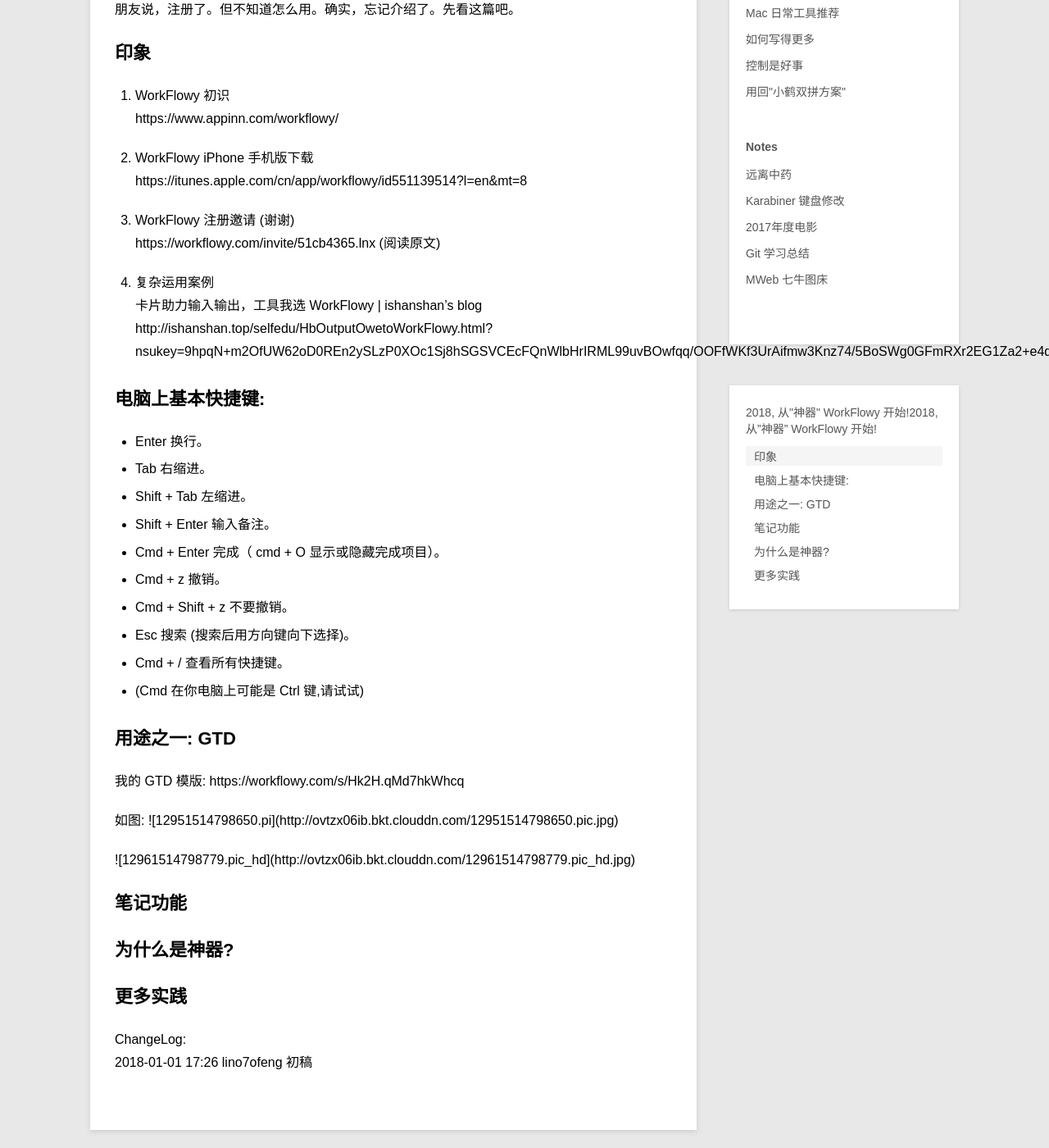
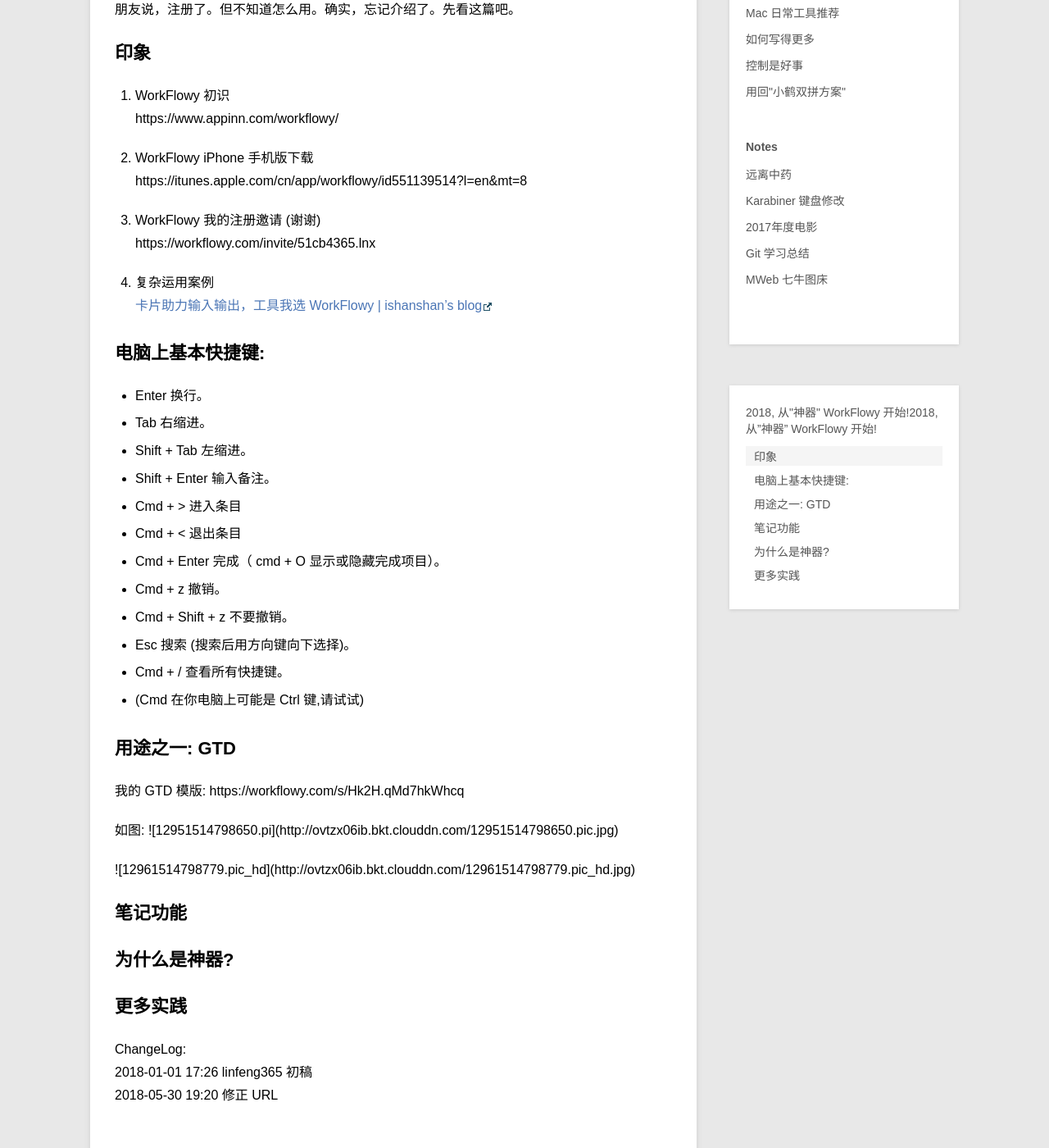
Before and after one commit to linfeng365/linfeng365.github.io, a Jekyll site: the page built from _posts/Blog/2018-01-03-workFlowy.md, in a window 1280 px wide and 1400 px high, scrolled down 264 px. Shown: the whole window at 82% size. Built offline with Jekyll 4.4.1, drawn with Linux system fonts in a browser that asks for light colours; comment, search, counter and statistics services are not loaded.

Commit message:
2018-05-30 19:21 fix

```diff
--- a/_posts/Blog/2018-01-03-workFlowy.md
+++ b/_posts/Blog/2018-01-03-workFlowy.md
@@ -16,12 +16,11 @@
 2. WorkFlowy iPhone 手机版下载
 https://itunes.apple.com/cn/app/workflowy/id551139514?l=en&mt=8
 
-3. WorkFlowy 注册邀请 (谢谢)
-https://workflowy.com/invite/51cb4365.lnx (阅读原文)
+3. WorkFlowy 我的注册邀请 (谢谢)
+https://workflowy.com/invite/51cb4365.lnx
 
 4. 复杂运用案例
-卡片助力输入输出，工具我选 WorkFlowy | ishanshan's blog
-http://ishanshan.top/selfedu/HbOutputOwetoWorkFlowy.html?nsukey=9hpqN+m2OfUW62oD0REn2ySLzP0XOc1Sj8hSGSVCEcFQnWlbHrIRML99uvBOwfqq/OOFfWKf3UrAifmw3Knz74/5BoSWg0GFmRXr2EG1Za2+e4dyJYwwQPWCUwSMeVn+mvcDWFhl8X7gfUHgz8SoS10xjmYJkSc6FcOQijyt/Ms=
+[卡片助力输入输出，工具我选 WorkFlowy | ishanshan's blog ](http://ishanshan.top/selfedu/HbOutputOwetoWorkFlowy.html?nsukey=9hpqN+m2OfUW62oD0REn2ySLzP0XOc1Sj8hSGSVCEcFQnWlbHrIRML99uvBOwfqq/OOFfWKf3UrAifmw3Knz74/5BoSWg0GFmRXr2EG1Za2+e4dyJYwwQPWCUwSMeVn+mvcDWFhl8X7gfUHgz8SoS10xjmYJkSc6FcOQijyt/Ms=)
 
 
 ## 电脑上基本快捷键:
@@ -29,6 +28,8 @@
 * Tab 右缩进。
 * Shift + Tab 左缩进。
 * Shift + Enter 输入备注。
+* Cmd + > 进入条目
+* Cmd + < 退出条目
 * Cmd + Enter 完成（ cmd + O  显示或隐藏完成项目）。
 * Cmd + z 撤销。
 * Cmd + Shift + z 不要撤销。
@@ -55,4 +56,5 @@
 ## 更多实践
 
 ChangeLog:
-2018-01-01 17:26 lino7ofeng 初稿
+2018-01-01 17:26 linfeng365 初稿
+2018-05-30 19:20 修正 URL
```
